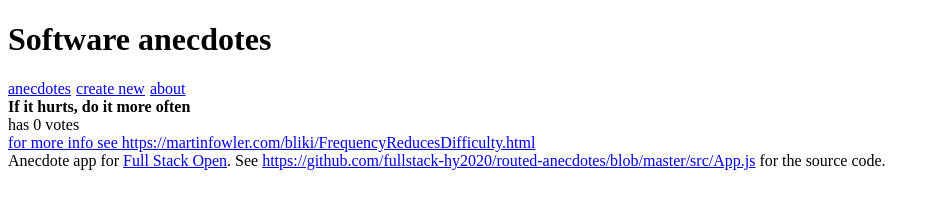
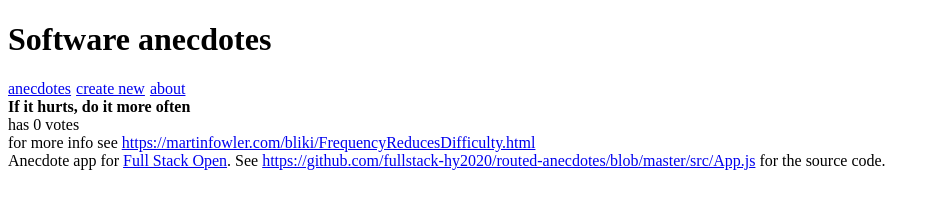
Before and after one commit to impappdavid/part7, a React (Vite) app in the folder routed-anecdotes/: page /anecdotes/1 in a window 1280 px wide. Shown: the top 224 px of the page, without its empty margins (0-940 px from the left). Built offline with nearby package versions, Linux system fonts and the light colour scheme.

Commit message:
Making the 7.4 part

```diff
--- a/routed-anecdotes/src/components/AnecdoteForm.jsx
+++ b/routed-anecdotes/src/components/AnecdoteForm.jsx
@@ -1,23 +1,24 @@
-import { useState } from "react"
 import { useNavigate } from "react-router-dom"
 import PropTypes from 'prop-types';
+import { useField } from "../hooks";
+
 
 const AnecdoteForm = ({ addNew, setNotification }) => {
-  const [content, setContent] = useState('')
-  const [author, setAuthor] = useState('')
-  const [info, setInfo] = useState('')
   const navigate = useNavigate()
+  const content = useField('text')
+  const author = useField('text')
+  const info = useField('text')
 
   const handleSubmit = (e) => {
     e.preventDefault()
 
     addNew({
-      content,
-      author,
-      info,
+      content: content.value,
+      author: author.value,
+      info: info.value,
       votes: 0
     })
-    setNotification(`a new anecdote ${content} created!`)
+    setNotification(`a new anecdote ${content.value} created!`)
 
   setTimeout(() => {
     setNotification('')
@@ -31,15 +32,15 @@ const AnecdoteForm = ({ addNew, setNotification }) => {
       <form onSubmit={handleSubmit}>
         <div>
           content
-          <input name='content' value={content} onChange={(e) => setContent(e.target.value)} />
+          <input {...content} />
         </div>
         <div>
           author
-          <input name='author' value={author} onChange={(e) => setAuthor(e.target.value)} />
+          <input {...author} />
         </div>
         <div>
           url for more info
-          <input name='info' value={info} onChange={(e)=> setInfo(e.target.value)} />
+          <input {...info} />
         </div>
         <button>create</button>
       </form>
--- a/routed-anecdotes/src/components/SingleAnecdote.jsx
+++ b/routed-anecdotes/src/components/SingleAnecdote.jsx
@@ -8,7 +8,7 @@ const SingleAnecdote = ({anecdote}) => {
     <>
       <strong>{findAnecdote.content}</strong>
       <div>has {findAnecdote.votes} votes</div>
-      <a href={findAnecdote.info} target='__blank'>for more info see {findAnecdote.info}</a>
+      for more info see <a href={findAnecdote.info} target='__blank'>{findAnecdote.info}</a>
     </>
   )
 }
--- /dev/null
+++ b/routed-anecdotes/src/hooks/index.js
@@ -0,0 +1,15 @@
+import { useState } from 'react'
+
+export const useField = (type) => {
+  const [value, setValue] = useState('')
+
+  const onChange = (event) => {
+    setValue(event.target.value)
+  }
+
+  return {
+    type,
+    value,
+    onChange
+  }
+}
```
